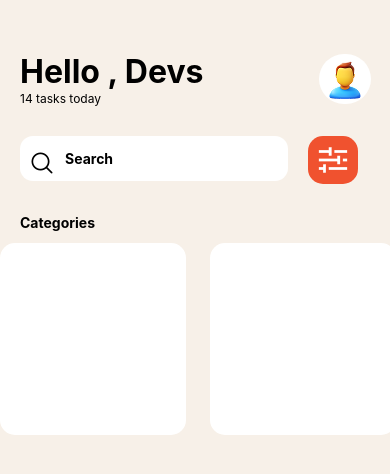
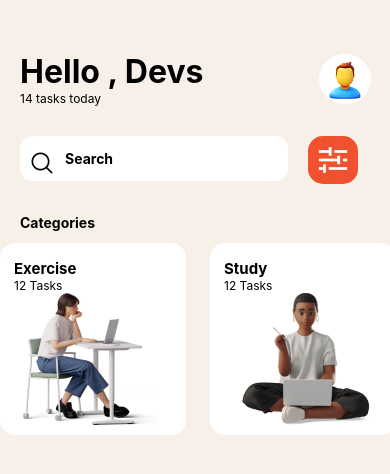
Before and after one commit to Anas-Stasia/rn-assignment3-22027650, a React Native app in the folder myAssignment/: screen / in a window 390 px wide. Shown: the top 474 px of the page. Built offline with nearby package versions, Linux system fonts and the light colour scheme.

Commit message:
New update

```diff
--- a/myAssignment/App.js
+++ b/myAssignment/App.js
@@ -59,7 +59,7 @@ export default function App() {
         <View style={styles.Working}>
           <FlatList
           data={flatData}
-          renderItem={(item) => (
+          renderItem={({item}) => (
            < Pressable style={styles.Duties}>
              <Text style={styles.title}>{item.title}</Text>
              <Text style={styles.subTitle} >{item.subTitle}</Text>
```
